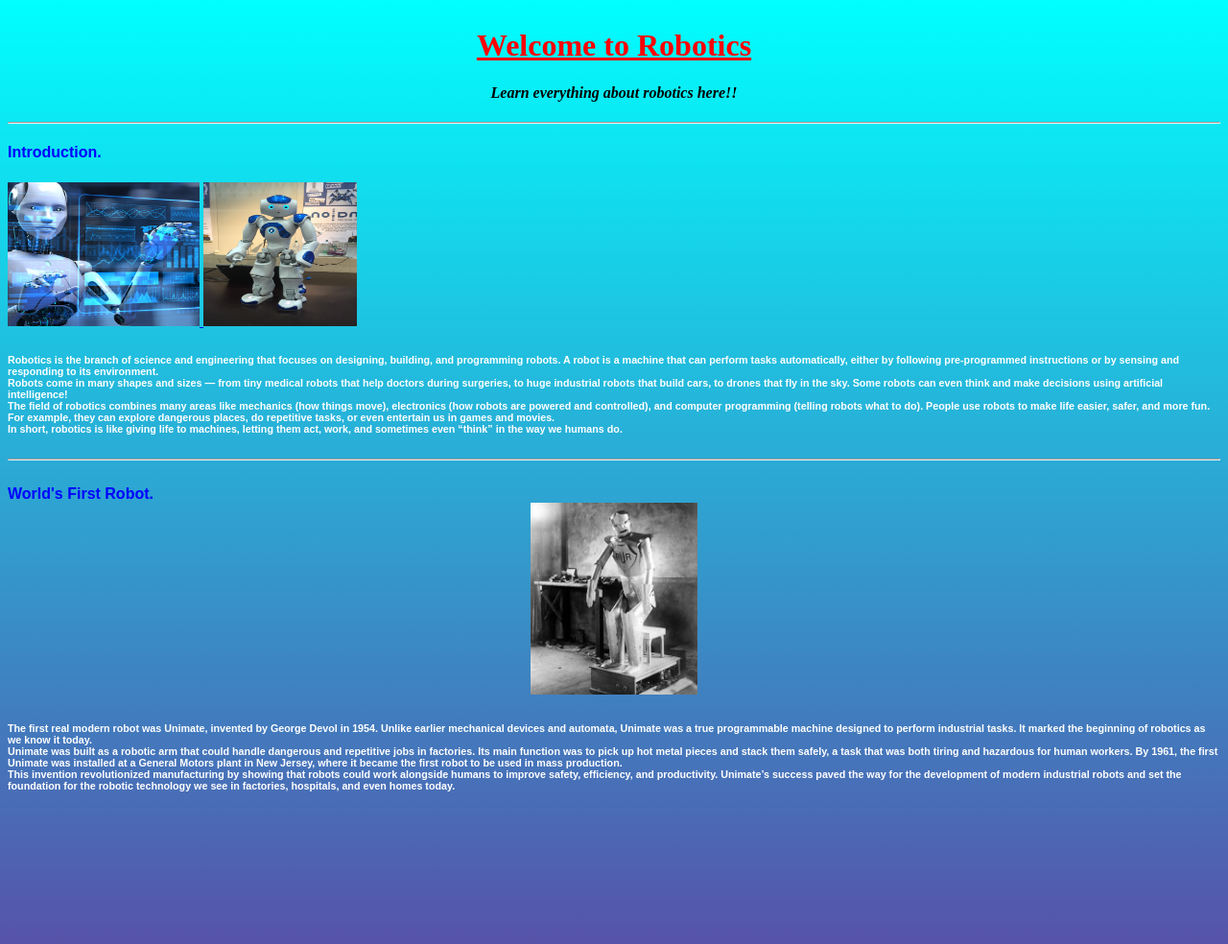
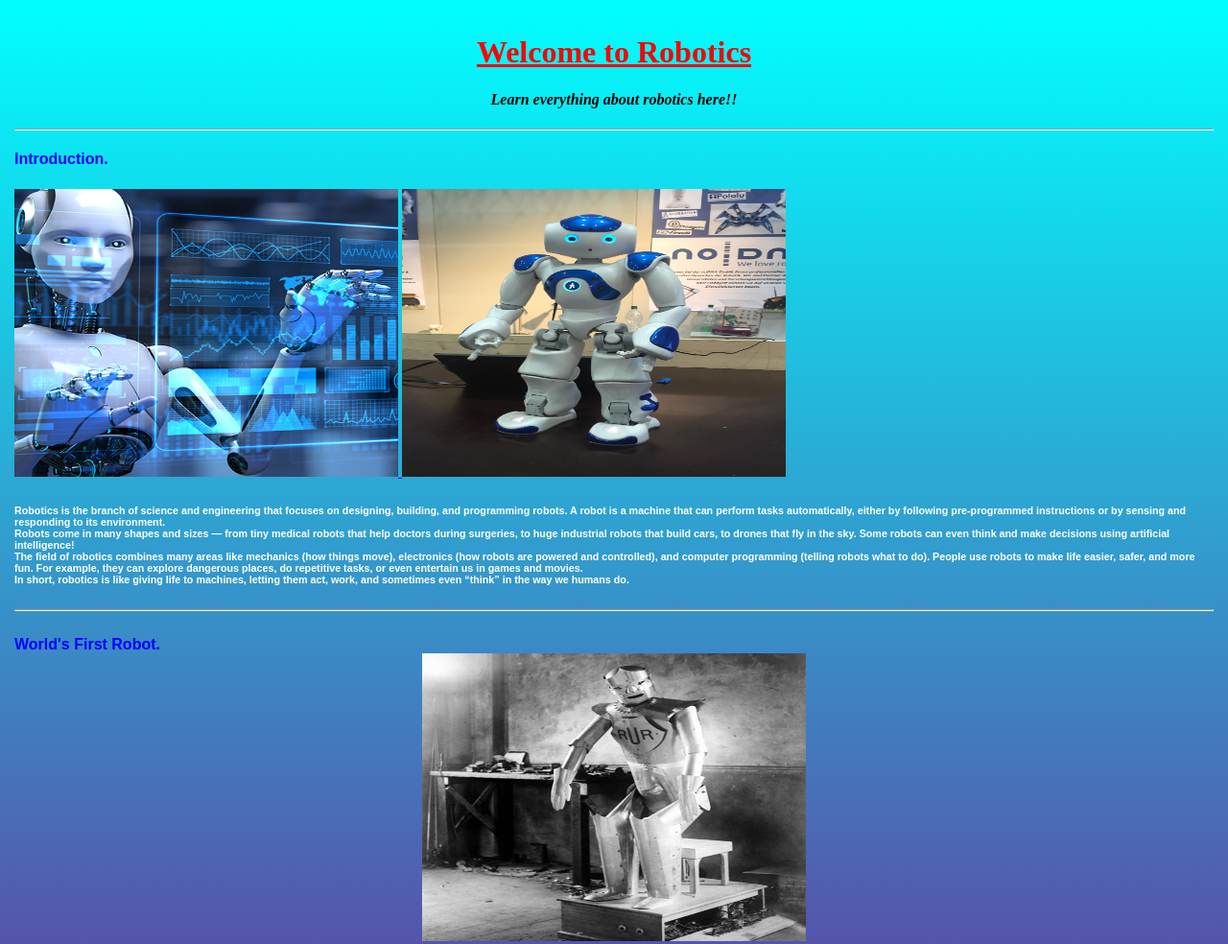
Before and after one commit to Inukz7/Robotics, a plain HTML site: page index.html in a window 1280 px wide. Shown: the top 984 px of the page at 96% size. Drawn offline with Linux system fonts and the light colour scheme.

Commit message:
Add files via upload

```diff
--- a/index.html
+++ b/index.html
@@ -11,7 +11,7 @@ background:linear-gradient(to bottom,cyan,purple);
   height:180vh;
   border:0px solid black;
   margin:0;
-  padding:8px;
+  padding:15px;
   }
   </style>
   <body>
@@ -20,17 +20,17 @@ background:linear-gradient(to bottom,cyan,purple);
 <hr>
 <b><h4><font color="blue" face="arial">Introduction.</font></h4></b>
 <a href="https://www.google.com/url?sa=t&source=web&rct=j&opi=89978449&url=https://en.wikipedia.org/wiki/Robotics&ved=2ahUKEwiSrtHqzr-PAxXm2TgGHSs7O5sQFnoFCJUBEAE&usg=AOvVaw0z7-WrcJZi_Jq7R0otwWdG" target=_blank>
-<img src="Robot 01.png" height="150" width="200">
+<img src="Robot 01.png" height="300" width="400">
 </a>
 <a href="https://www.google.com/url?sa=t&source=web&rct=j&opi=89978449&url=https://en.wikipedia.org/wiki/Robotics&ved=2ahUKEwiSrtHqzr-PAxXm2TgGHSs7O5sQFnoFCJUBEAE&usg=AOvVaw0z7-WrcJZi_Jq7R0otwWdG" traget=_blank>
-  <img src="Robot 02.jpg" height="150" width="160">
+  <img src="Robot 02.jpg" height="300" width="400">
   </a>
 
  <h6><p><font face="arial" color="white">Robotics is the branch of science and engineering that focuses on designing, building, and programming robots. A robot is a machine that can perform tasks automatically, either by following pre-programmed instructions or by sensing and responding to its environment.<br>Robots come in many shapes and sizes — from tiny medical robots that help doctors during surgeries, to huge industrial robots that build cars, to drones that fly in the sky. Some robots can even think and make decisions using artificial intelligence!<br>The field of robotics combines many areas like mechanics (how things move), electronics (how robots are powered and controlled), and computer programming (telling robots what to do). People use robots to make life easier, safer, and more fun. For example, they can explore dangerous places, do repetitive tasks, or even entertain us in games and movies.<br>In short, robotics is like giving life to machines, letting them act, work, and sometimes even “think” in the way we humans do.</font></p></h6>
  <hr>
  <b><font face="arial" color="blue"><br>World's First Robot.</br></font></b>
  <a href="https://en.m.wikipedia.org/wiki/Robot" traget=_blank>
- <center><img src="Robot 03.jpg" height="200"></center>
+ <center><img src="Robot 03.jpg" height="300" width="400"></center>
  </a>
  <p><h6><font face="arial" color="white">The first real modern robot was Unimate, invented by George Devol in 1954. Unlike earlier mechanical devices and automata, Unimate was a true programmable machine designed to perform industrial tasks. It marked the beginning of robotics as we know it today.<br>Unimate was built as a robotic arm that could handle dangerous and repetitive jobs in factories. Its main function was to pick up hot metal pieces and stack them safely, a task that was both tiring and hazardous for human workers. By 1961, the first Unimate was installed at a General Motors plant in New Jersey, where it became the first robot to be used in mass production.<br>This invention revolutionized manufacturing by showing that robots could work alongside humans to improve safety, efficiency, and productivity. Unimate’s success paved the way for the development of modern industrial robots and set the foundation for the robotic technology we see in factories, hospitals, and even homes today.</font></h6></p>
 </body>
```
